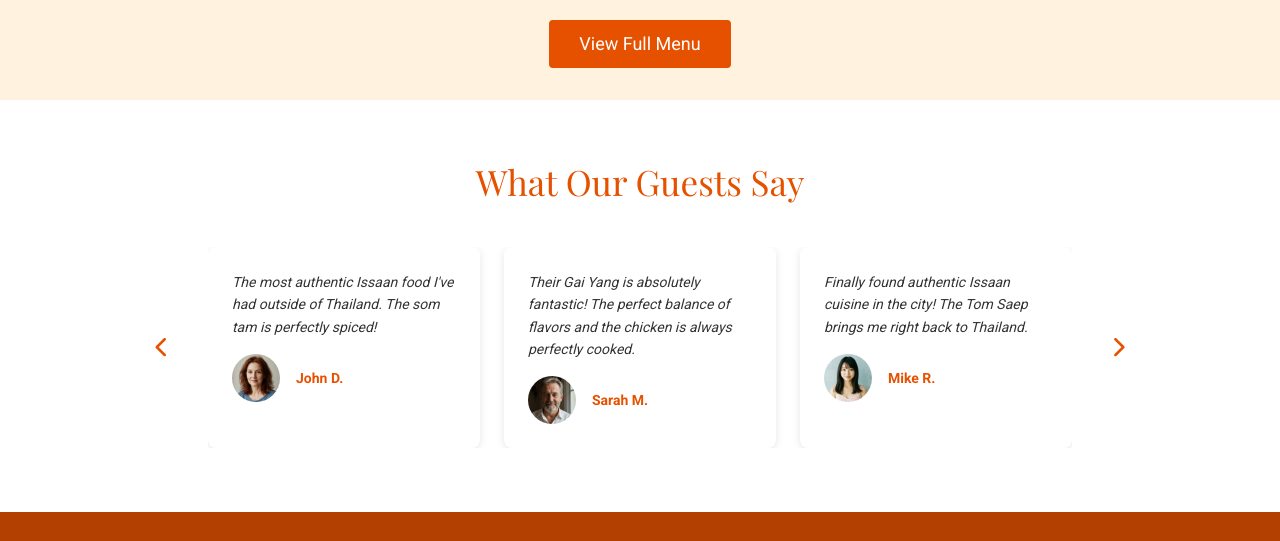
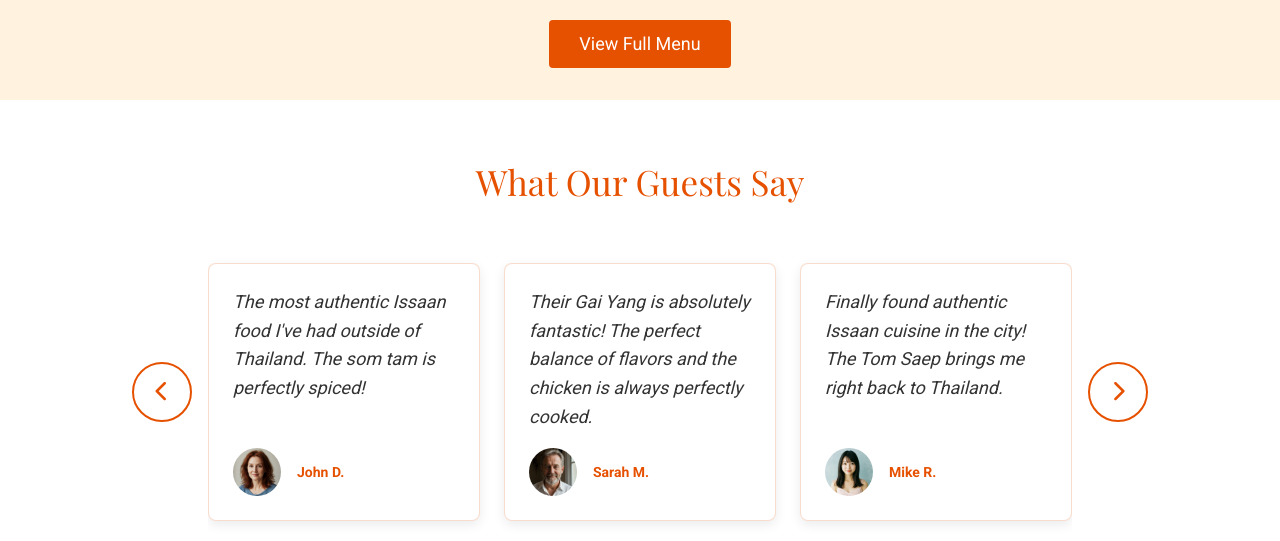
Before and after one commit to Bronzza/isaanspice, a plain HTML site: page index.html in a window 1280 px wide. Shown: the part 1760-2301 px from the top of the page. Drawn offline with nearby package versions, Linux system fonts and the light colour scheme.

Commit message:
working on testemonials

```diff
--- a/js/testimonials.js
+++ b/js/testimonials.js
@@ -55,7 +55,7 @@
             const item = document.createElement('div');
             item.className = 'testimonials__item';
             item.innerHTML = `
-                <p class="testimonials__text">${testimonial.text}</p>
+                <p class="testimonials__text text">${testimonial.text}</p>
                 <div class="testimonials__author">
                     <img src="${testimonial.avatar}" alt="${testimonial.author}" class="testimonials__avatar">
                     <span class="testimonials__name">${testimonial.author}</span>
--- a/scss/_testimonials.scss
+++ b/scss/_testimonials.scss
@@ -27,6 +27,7 @@
         gap: $spacing-unit * 3;
         overflow: hidden;
         flex: 1;
+        padding: $spacing-unit * 2 0; // Add padding to show top/bottom borders
 
         @media (min-width: $breakpoint-tablet) {
             grid-template-columns: repeat(3, 1fr);
@@ -37,14 +38,16 @@
         text-align: left;
         background: $color-light;
         padding: $spacing-unit * 3;
+        border: 1px solid rgba($color-primary, 0.2); // Add border
         border-radius: 8px;
-        box-shadow: 0 2px 8px rgba(0, 0, 0, 0.1);
+        box-shadow: 0 4px 12px rgba(0, 0, 0, 0.08); // Enhanced shadow
         opacity: 0;
         transform: translateX(100%);
         transition: all 0.5s ease;
         height: 100%;
         display: flex;
         flex-direction: column;
+        min-height: 200px; // Set minimum height for consistency
 
         &--active {
             opacity: 1;
@@ -59,7 +62,7 @@
         border-radius: 50%;
         background: transparent;
         color: $color-primary;
-        border: none;
+        border: 2px solid $color-primary;
         cursor: pointer;
         display: none;
         align-items: center;
@@ -76,33 +79,16 @@
             padding: 15px;
         }
 
+        &:hover {
+            background: $color-primary;
+            color: $color-light;
+            transform: scale(1.1);
+        }
+
         i {
             font-size: 1.2rem;
-            transition: color 0.3s ease;
             @media (min-width: $breakpoint-tablet) {
                 font-size: 1.5rem;
-            }
-        }
-
-        &::before {
-            content: '';
-            position: absolute;
-            top: 0;
-            left: 0;
-            width: 100%;
-            height: 100%;
-            background: $color-primary;
-            border-radius: 50%;
-            opacity: 0;
-            transition: opacity 0.3s ease;
-            z-index: -1;
-        }
-
-        &:hover {
-            color: $color-light;
-
-            &::before {
-                opacity: 1;
             }
         }
 
@@ -120,12 +106,14 @@
         line-height: 1.6;
         margin-bottom: $spacing-unit * 2;
         color: $color-text;
+        flex-grow: 1; // Allow text to take remaining space
     }
 
     &__author {
         display: flex;
         align-items: center;
         gap: $spacing-unit * 2;
+        margin-top: auto; // Push author to bottom
     }
 
     &__avatar {
```
Also changed, not shown: css/main.css, images/avatars/avatar-4.jpg, images/avatars/avatar-5.jpg, images/avatars/avatar-6.jpg.
